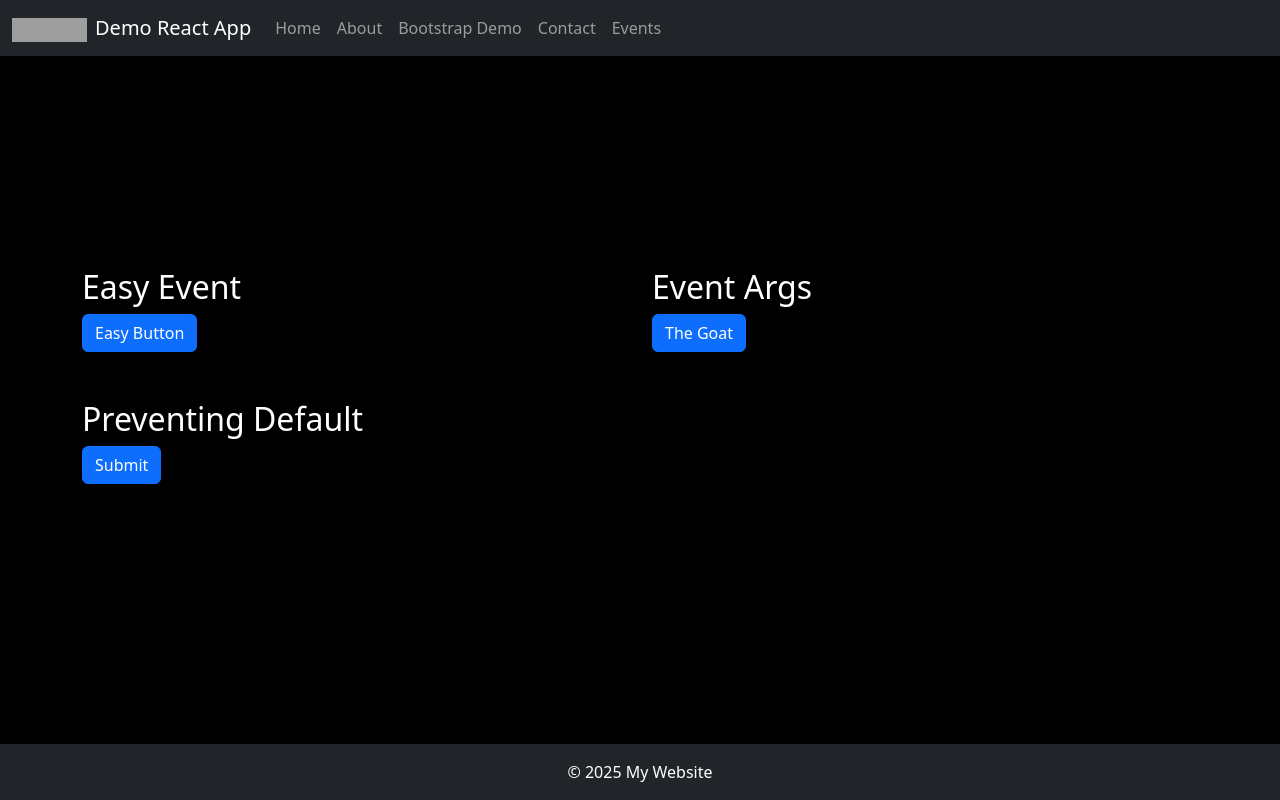
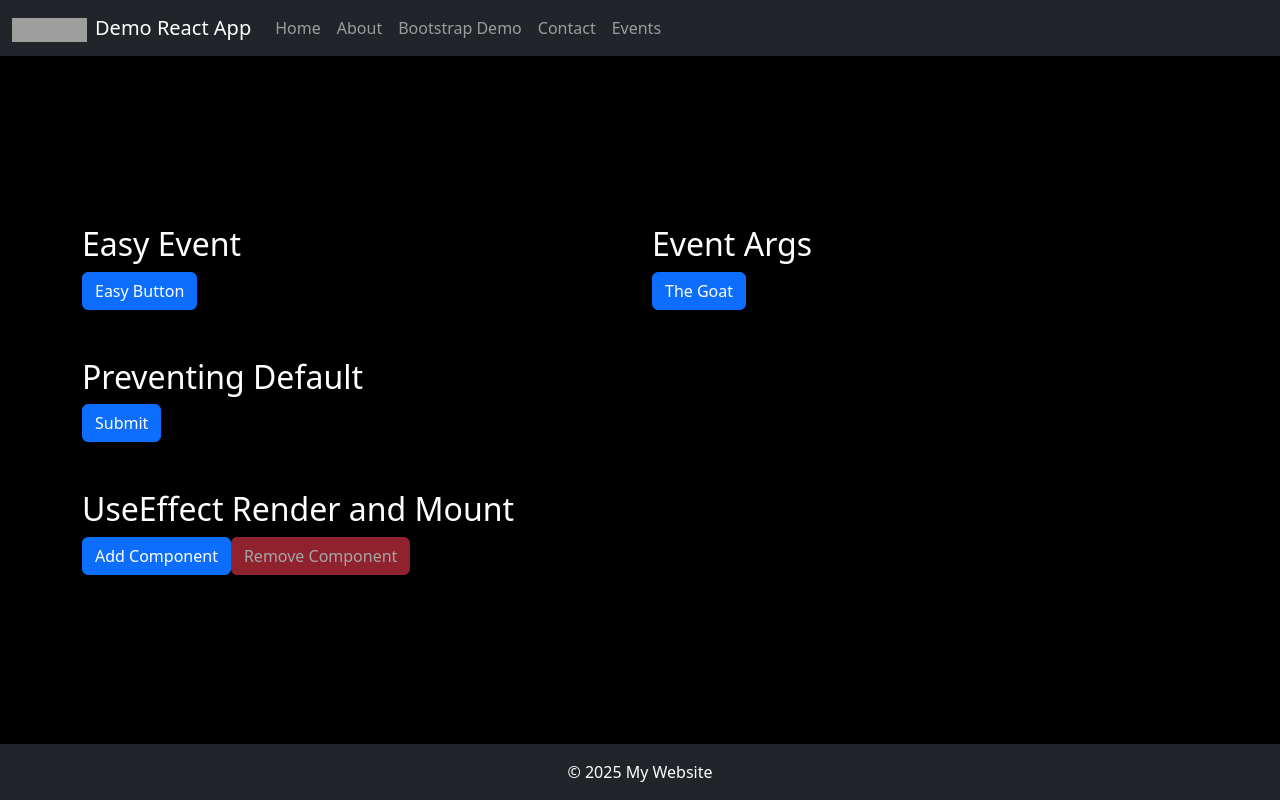
Before and after one commit to cfahim/uvu_cs3660_react, a React (Vite) app: page /events in a window 1280 px wide. Built offline with nearby package versions, Linux system fonts and the light colour scheme; grey boxes are pictures that could not be loaded.

Commit message:
added confetti fun and UseEffect to events page

```diff
--- a/package.json
+++ b/package.json
@@ -11,6 +11,7 @@
   },
   "dependencies": {
     "react": "^18.3.1",
+    "react-confetti": "^6.2.2",
     "react-dom": "^18.3.1",
     "react-router-dom": "^7.1.2"
   },
--- a/src/App.jsx
+++ b/src/App.jsx
@@ -4,6 +4,7 @@ import About from './pages/About';
 import NotFound from './pages/NotFound';
 import BootStrap from './pages/BootStrap';
 import Events from './pages/Events';
+import Surprise from './pages/Surprise';
 
 
 function App() {
@@ -13,6 +14,7 @@ function App() {
         <Route path="/about" element={<About />} />
         <Route path="/bootstrap" element={<BootStrap />} />
         <Route path="/events" element={<Events />} />
+        <Route path="/surprise" element={<Surprise />} />
         <Route path="*" element={<NotFound />} />
       </Routes>
   );
--- a/src/pages/Events.jsx
+++ b/src/pages/Events.jsx
@@ -1,5 +1,6 @@
 import React from "react";
 import MainLayout from "./layouts/MainLayout";
+import { useEffect, useState } from "react";
 
 
 const EasyButton = () => {
@@ -40,7 +41,45 @@ const preventContextMenu = (event) => {
     alert("Right Click Disabled!");
 }
 
+
+const UseEffectRenderAndMount = ({ id }) => {
+    const [renderCount, setRenderCount] = useState(1);
+
+    useEffect(() => {
+      console.log(`Component ${id} Mounted`);
+
+      return () => {
+        console.log(`Component ${id} Unmounted`);
+      };
+    }, []);
+
+    useEffect(() => {
+      console.log(`Component ${id} Rendered - Render Count: ${renderCount}`);
+    });
+
+    return (
+      <div style={{ border: "1px solid black", padding: "10px", margin: "5px" }}>
+        <h2>Component {id}</h2>
+        <p>Renders: {renderCount}</p>
+        <button onClick={() => setRenderCount((prev) => prev + 1)}>Re-render</button>
+      </div>
+    );
+  };
+
+
 const Events = () => {
+    const [components, setComponents] = useState([]);
+
+    // Function to add a new component
+    const addComponent = () => {
+        setComponents((prev) => [...prev, <UseEffectRenderAndMount id={prev.length} key={prev.length} />]);
+    };
+
+    // Function to remove the most recently added component
+    const removeComponent = () => {
+        setComponents((prev) => prev.slice(0, -1));
+    };
+
     return (
         <MainLayout title="Eventing | MyPage">
             <div className="container">
@@ -60,6 +99,16 @@ const Events = () => {
                         <EventPreventDefault />
                     </div>
                 </div>
+                <div className="row">
+                    <div className="col">
+                        <h2>UseEffect Render and Mount</h2>
+                        <button className="btn btn-primary" onClick={addComponent}>Add Component</button>
+                        <button className="btn btn-danger" onClick={removeComponent} disabled={components.length === 0}>
+                            Remove Component
+                        </button>
+                        <div>{components}</div>
+                    </div>
+                </div>
             </div>
         </MainLayout>
     );
--- /dev/null
+++ b/src/pages/Surprise.jsx
@@ -0,0 +1,27 @@
+import React, { useState } from "react";
+import Confetti from "react-confetti";
+import MainLayout from "./layouts/MainLayout";
+
+const Surprise = () => {
+  const [count, setCount] = useState(0);
+  const [showConfetti, setShowConfetti] = useState(false);
+
+  const handleClick = () => {
+    setCount((prev) => prev + 1);
+    setShowConfetti(true);
+    setTimeout(() => setShowConfetti(false), 5000);
+  };
+
+  return (
+    <MainLayout title="Surprise | MyPage">
+      {showConfetti && <Confetti />}
+      <h1 className="text-3xl font-bold mb-4">Click Counter 🎯</h1>
+      <p className="text-xl mb-4">You clicked {count} times!</p>
+      <button onClick={handleClick} className="btn btn-primary px-6 py-3 text-lg">
+        Click Me! 🚀
+      </button>
+    </MainLayout>
+  );
+};
+
+export default Surprise;
```
Also changed, not shown: 1 other file (tests, documents, lock files or other folders).
